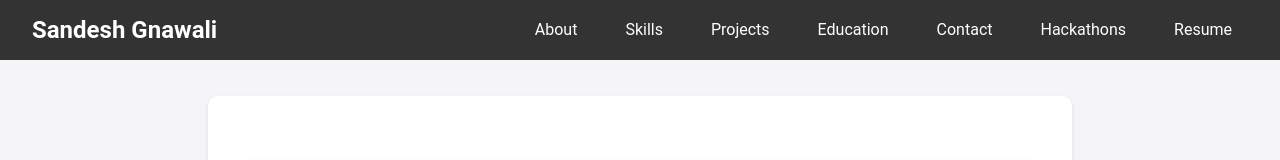
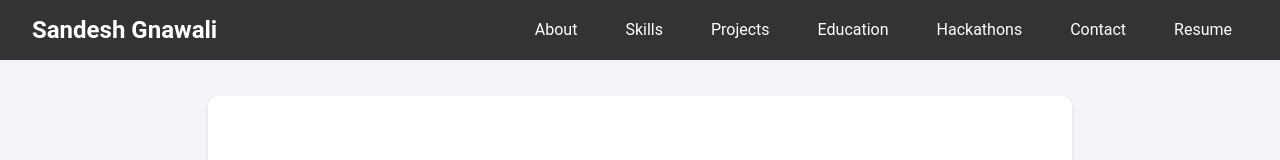
Before and after one commit to SGnawali25/SGPortfolio, a React (Vite) app: page / in a window 1280 px wide. Shown: the top 160 px of the page. Built offline with nearby package versions, Linux system fonts and the light colour scheme.

Commit message:
css change

```diff
--- a/src/components/Header.jsx
+++ b/src/components/Header.jsx
@@ -30,8 +30,8 @@ const Header = () => {
             <li><a href="#skills">Skills</a></li>
             <li><a href="#projects">Projects</a></li>
             <li><a href="#education">Education</a></li>
+            <li><a href="#hackathons">Hackathons</a></li>
             <li><a href="#contact">Contact</a></li>
-            <li><a href="#hackathons">Hackathons</a></li>
             <li><a href="https://drive.google.com/file/d/1G4ttWItOaE5VLwC25WpqZEKbGesuTWlf/view" target='_blank' rel='noopener noreferrer'>Resume</a></li>
           </ul>
         </>
@@ -42,8 +42,8 @@ const Header = () => {
             <li><a href="#skills">Skills</a></li>
             <li><a href="#projects">Projects</a></li>
             <li><a href="#education">Education</a></li>
+            <li><a href="#hackathons">Hackathons</a></li>
             <li><a href="#contact">Contact</a></li>
-            <li><a href="#hackathons">Hackathons</a></li>
             <li><a href="https://drive.google.com/file/d/1G4ttWItOaE5VLwC25WpqZEKbGesuTWlf/view" target='_blank' rel='noopener noreferrer'>Resume</a></li>
           </ul>
         </nav>
```
